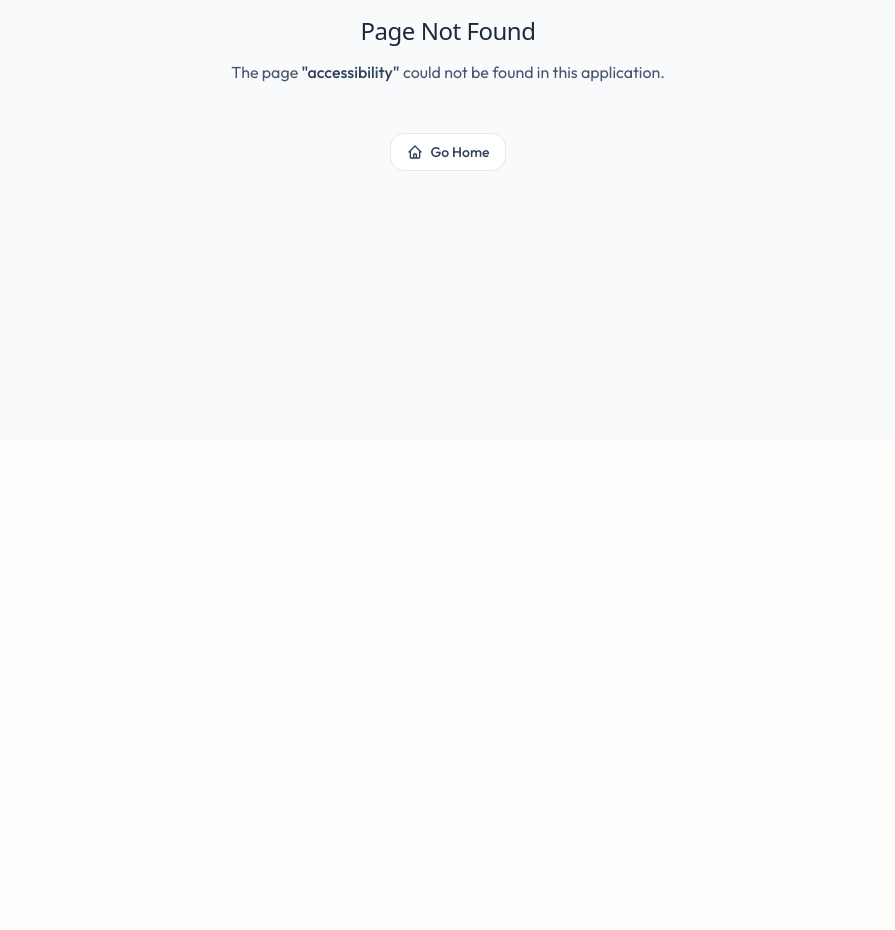
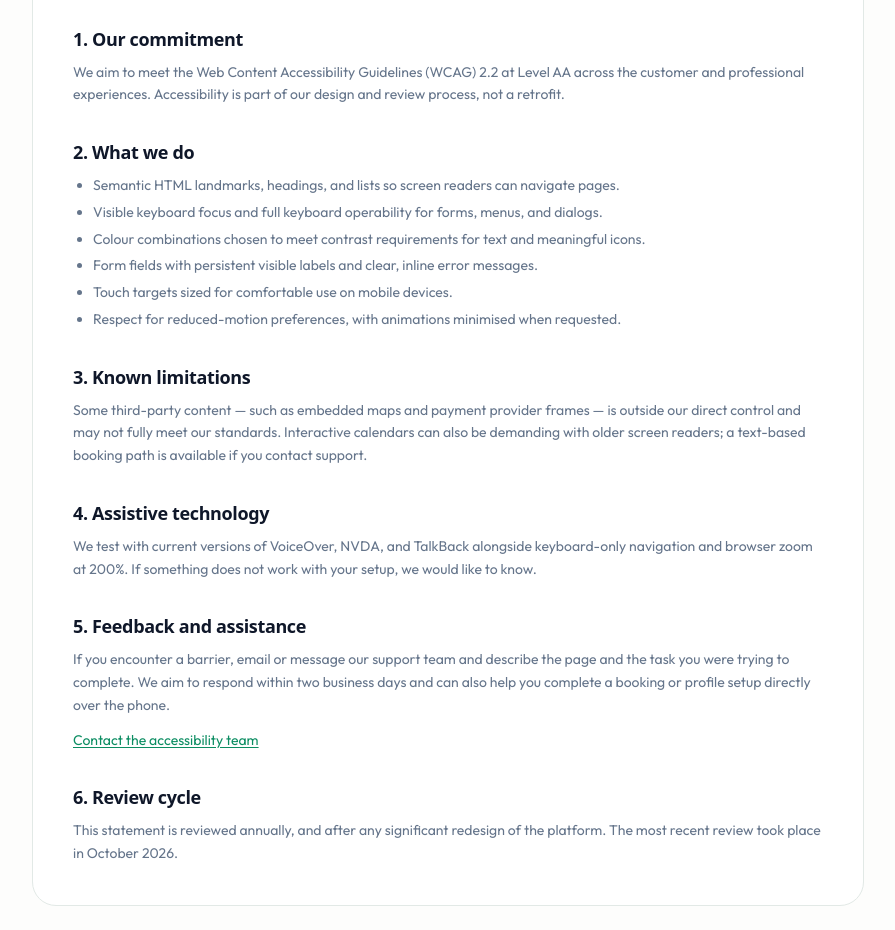
Before and after one commit to e-gors/work-nest-web, a React (Vite) app: page /accessibility in a window 1280 px wide. Before the commit this address had no page. Shown: the part 360-1290 px from the top of the page, without its empty margins (192-1087 px from the left). Before the commit the page ends 800 px from the top, so only its background shows below. Built offline with nearby package versions, Linux system fonts and the light colour scheme.

Commit message:
added accessibility page

```diff
--- a/src/App.tsx
+++ b/src/App.tsx
@@ -14,6 +14,7 @@ import Terms from "./pages/legal/Terms";
 import Privacy from "./pages/legal/Privacy";
 import Cookies from "./pages/legal/Cookies";
 import Checkout from "./pages/Checkout";
+import Accessibility from "./pages/legal/Accessibility";
 
 function App() {
   return (
@@ -25,9 +26,12 @@ function App() {
         <Route path="/about" element={<About />} />
         <Route path="/help" element={<HelpCenter />} />
         <Route path="/contact" element={<Contact />} />
+
+        {/* Legal routes */}
         <Route path="/terms" element={<Terms />} />
         <Route path="/privacy" element={<Privacy />} />
         <Route path="/cookies" element={<Cookies />} />
+        <Route path="/accessibility" element={<Accessibility />} />
 
         <Route path="/workers/:id" element={<WorkerProfile />} />
         <Route path="/chat" element={<Chat />} />
--- /dev/null
+++ b/src/pages/legal/Accessibility.tsx
@@ -0,0 +1,91 @@
+import { Link } from "react-router-dom";
+import LegalShell from "@/components/legal/LegalShell";
+import LegalSection from "@/components/legal/LegalSection";
+
+export default function Accessibility() {
+  return (
+    <LegalShell
+      title="Accessibility Statement"
+      updated="October 27, 2026"
+      intro="WorkNest is a marketplace for local services, used by people of all abilities. We want everyone to be able to hire, book, and get paid without unnecessary barriers."
+    >
+      <LegalSection title="1. Our commitment">
+        <p>
+          We aim to meet the Web Content Accessibility Guidelines (WCAG) 2.2 at
+          Level AA across the customer and professional experiences.
+          Accessibility is part of our design and review process, not a
+          retrofit.
+        </p>
+      </LegalSection>
+
+      <LegalSection title="2. What we do">
+        <ul className="list-disc pl-5 space-y-1">
+          <li>
+            Semantic HTML landmarks, headings, and lists so screen readers can
+            navigate pages.
+          </li>
+          <li>
+            Visible keyboard focus and full keyboard operability for forms,
+            menus, and dialogs.
+          </li>
+          <li>
+            Colour combinations chosen to meet contrast requirements for text
+            and meaningful icons.
+          </li>
+          <li>
+            Form fields with persistent visible labels and clear, inline error
+            messages.
+          </li>
+          <li>Touch targets sized for comfortable use on mobile devices.</li>
+          <li>
+            Respect for reduced-motion preferences, with animations minimised
+            when requested.
+          </li>
+        </ul>
+      </LegalSection>
+
+      <LegalSection title="3. Known limitations">
+        <p>
+          Some third-party content — such as embedded maps and payment provider
+          frames — is outside our direct control and may not fully meet our
+          standards. Interactive calendars can also be demanding with older
+          screen readers; a text-based booking path is available if you contact
+          support.
+        </p>
+      </LegalSection>
+
+      <LegalSection title="4. Assistive technology">
+        <p>
+          We test with current versions of VoiceOver, NVDA, and TalkBack
+          alongside keyboard-only navigation and browser zoom at 200%. If
+          something does not work with your setup, we would like to know.
+        </p>
+      </LegalSection>
+
+      <LegalSection title="5. Feedback and assistance">
+        <p>
+          If you encounter a barrier, email or message our support team and
+          describe the page and the task you were trying to complete. We aim to
+          respond within two business days and can also help you complete a
+          booking or profile setup directly over the phone.
+        </p>
+        <p>
+          <Link
+            to="/contact"
+            className="text-primary underline underline-offset-2"
+          >
+            Contact the accessibility team
+          </Link>
+        </p>
+      </LegalSection>
+
+      <LegalSection title="6. Review cycle">
+        <p>
+          This statement is reviewed annually, and after any significant
+          redesign of the platform. The most recent review took place in October
+          2026.
+        </p>
+      </LegalSection>
+    </LegalShell>
+  );
+}
```
